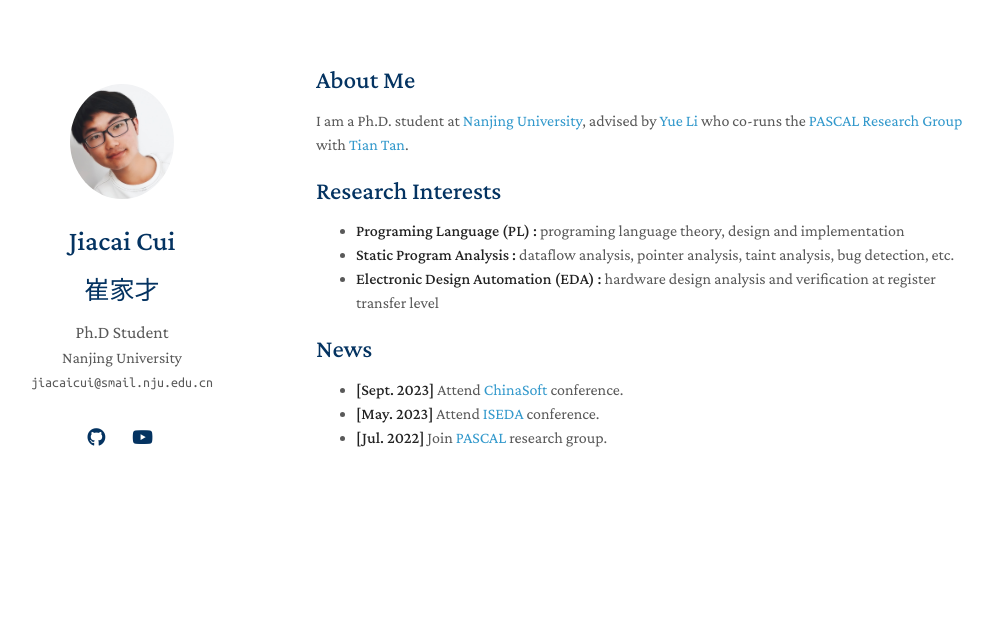
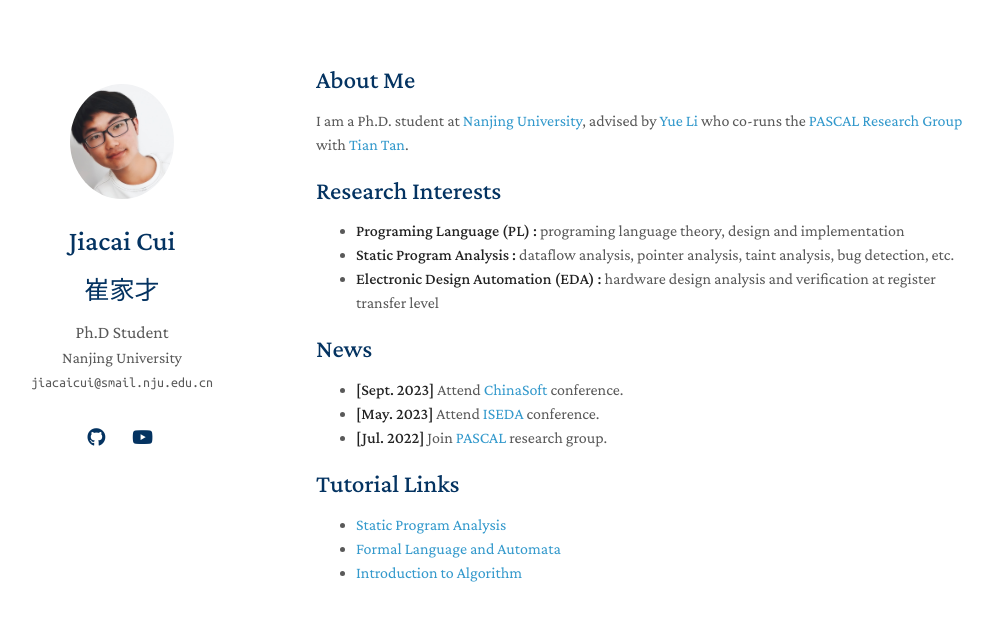
Before and after one commit to JacyCui/jacycui.github.io, a Jekyll site: the page built from index.md, in a window 1280 px wide. Shown: the top 621 px of the page, without its empty margins (154-1147 px from the left). Built offline with Jekyll 4.4.1, drawn with Linux system fonts in a browser that asks for light colours; nearby versions of some CDN libraries; a style sheet for code colours, icons or effects is not loaded; our own code applies the rules of GitHub Pages for plain Markdown files.

Commit message:
add tutorial links

```diff
--- a/index.md
+++ b/index.md
@@ -12,12 +12,18 @@ I am a Ph.D. student at [Nanjing University](https://www.nju.edu.cn/en/), advise
 - **Static Program Analysis :** dataflow analysis, pointer analysis, taint analysis, bug detection, etc.
 - **Electronic Design Automation (EDA) :** hardware design analysis and verification at register transfer level
 
+<!-- {% include_relative _includes/publications.md %}
+
+{% include_relative _includes/services.md %} -->
+
 ## News
 
 - **[Sept. 2023]** Attend [ChinaSoft](https://chinasoft.ccf.org.cn/) conference.
 - **[May. 2023]** Attend [ISEDA](https://www.aconf.org/conf_190991.html) conference.
 - **[Jul. 2022]** Join [PASCAL](https://pascal-lab.net/) research group.
 
-<!-- {% include_relative _includes/publications.md %}
+## Tutorial Links
 
-{% include_relative _includes/services.md %} -->
+- [Static Program Analysis](https://static-analysis.cuijiacai.com/)
+- [Formal Language and Automata](https://fla.cuijiacai.com/)
+- [Introduction to Algorithm](https://algorithm.cuijiacai.com/)
```
